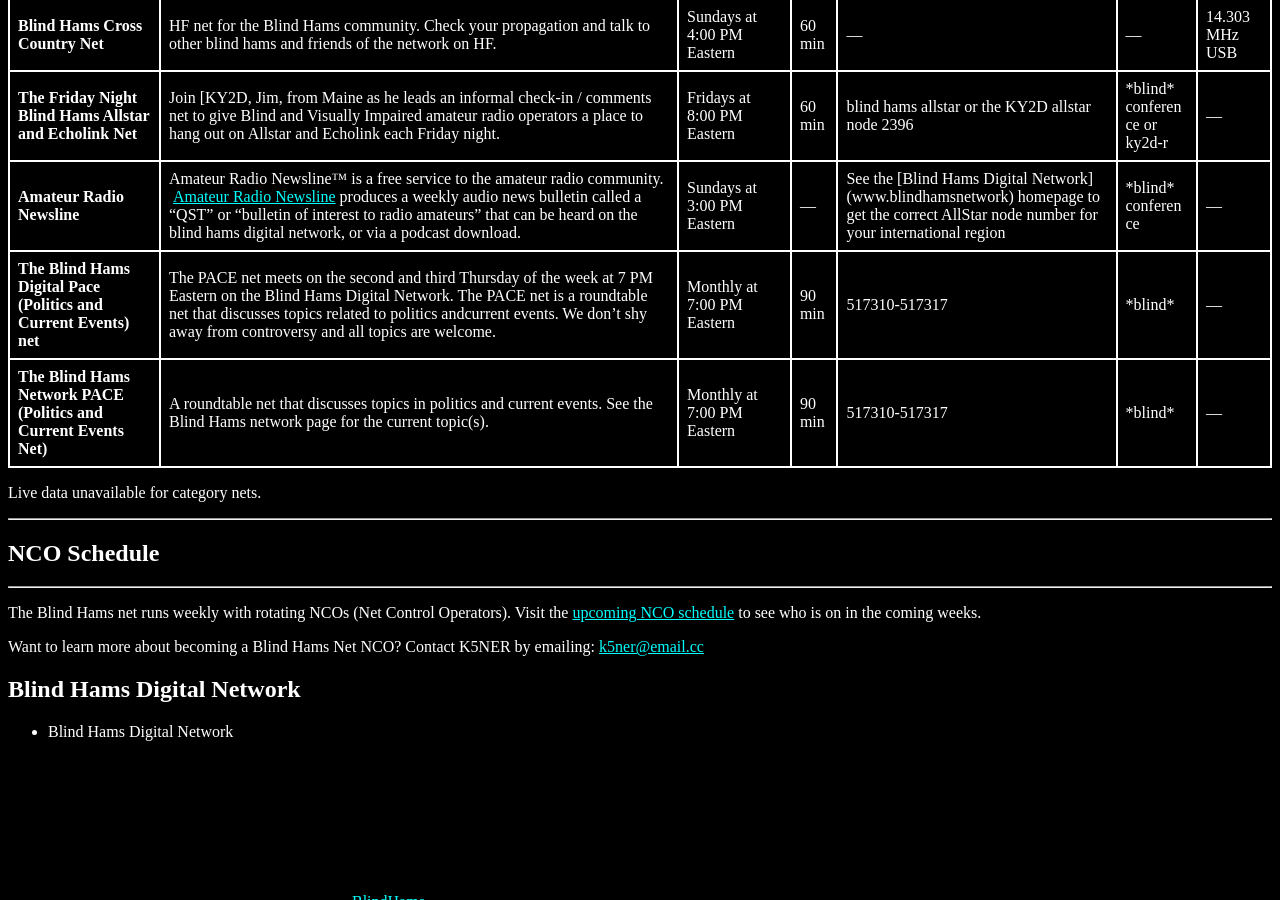
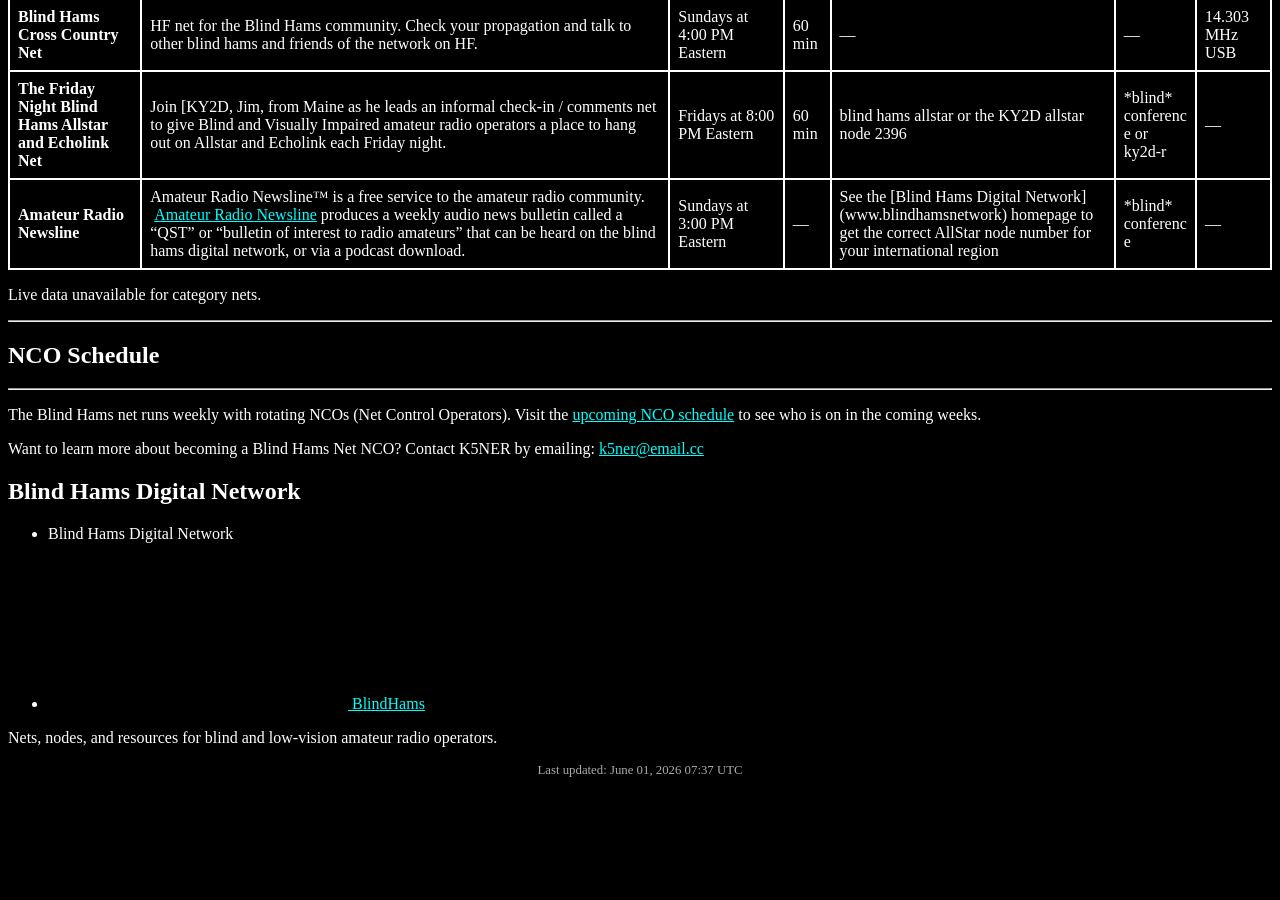
Before and after one commit to nromey/bh-network, a Jekyll site: the page built from nets/blind-hams/index.md, in a window 1280 px wide and 900 px high, scrolled down 1044 px. Built offline with Jekyll 4.4.1, drawn with Linux system fonts in a browser that asks for light colours; after the commit the page ends 1835 px from its top, so only the background shows below that.

Commit message:
Remove duplicate PACE (politics/current events) nets
Deletes both PACE net entries from _data/nets.json. They were
duplicate entries of the same net (a side effect of the nets-helper
generating new IDs from slightly different names).

Co-Authored-By: Claude Opus 4.8 (1M context) <noreply@anthropic.com>

```diff
--- a/_data/nets.json
+++ b/_data/nets.json
@@ -241,30 +241,6 @@
       "echolink": "710459"
     },
     {
-      "id": "the-blind-hams-digital-pace-politics-and-current-events-net",
-      "category": "bhn",
-      "name": "The Blind Hams Digital Pace (Politics and Current Events) net",
-      "description": "The PACE net meets on the second and third Thursday of the week at 7 PM Eastern on the Blind Hams Digital Network. The PACE net is a roundtable net that discusses topics related to politics andcurrent events. We don't shy away from controversy and all topics are  welcome.",
-      "start_local": "19:00",
-      "duration_min": 90,
-      "rrule": "FREQ=MONTHLY;BYDAY=TH;BYSETPOS=2,4,-1",
-      "mode": "add",
-      "allstar": "517310-517317",
-      "echolink": "*blind*"
-    },
-    {
-      "id": "the-blind-hams-network-pace-politics-and-current-events-net",
-      "category": "bhn",
-      "name": "The Blind Hams Network PACE (Politics and Current Events Net)",
-      "description": "A roundtable net that discusses topics in politics and current events. See the Blind Hams network page for the current topic(s).",
-      "start_local": "19:00",
-      "duration_min": 90,
-      "rrule": "FREQ=MONTHLY;BYDAY=TH;BYSETPOS=2,4,-1",
-      "mode": "add",
-      "allstar": "517310-517317",
-      "echolink": "*blind*"
-    },
-    {
       "id": "science-net",
       "category": "general",
       "name": "Science Net",
```
